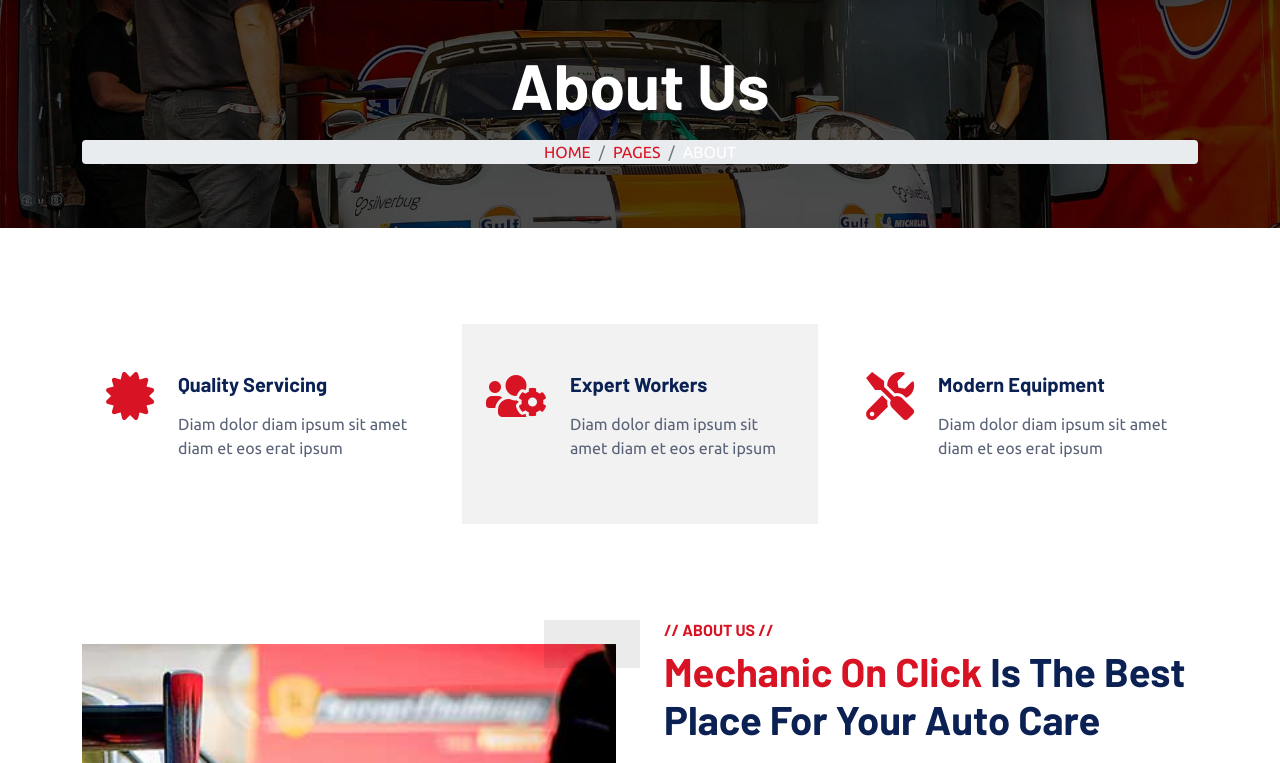
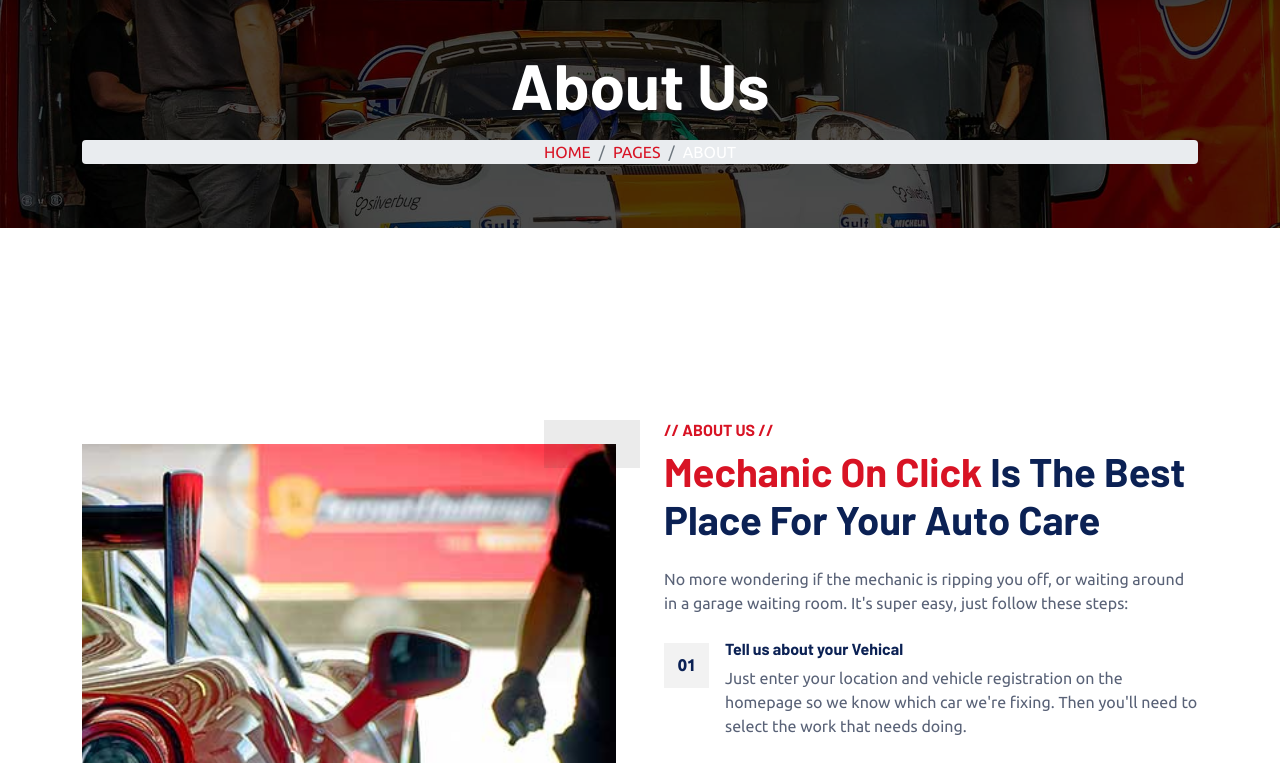
Before and after one commit to rhlgr/MechanicOnClick, a Django app: page /about/ in a window 1280 px wide. Shown: the part 76-839 px from the top of the page. Run offline with Django 4.2, Linux system fonts and the light colour scheme; some libraries are stand-ins or nearby versions.

Commit message:
Added Provided Services Models and Views

```diff
--- a/Base/views.py
+++ b/Base/views.py
@@ -2,6 +2,7 @@
 from .forms import BookingForm , ContactForm
 from account.models import Employee
 from .models import Testimonial
+from ERP.models import ProvidedService
 # Create your views here.
 def home(request):
     if request.method == 'POST':
@@ -22,10 +23,12 @@
     context = {}
     employees = Employee.objects.filter(on_display = True)
     testimonials = Testimonial.objects.filter(on_display = True)
+    provided_services = ProvidedService.objects.filter(on_display = True)
     print("Hello")
     print(testimonials.values())
     context['employees'] = employees
     context['testimonials'] = testimonials
+    context['provided_services'] = provided_services
 
 
     return render(request,'Base/home.html', context=context)
--- a/ERP/models.py
+++ b/ERP/models.py
@@ -12,9 +12,12 @@
         return self.number
 class ProvidedService(models.Model):
     name = models.CharField(max_length=100)
+    description = models.CharField(max_length=400, default="Diam dolor diam ipsum sit amet diam et eos erat ipsum")
     duration = models.DurationField()
     renew_time = models.DurationField()
     price = models.IntegerField(default=500)
+    on_display = models.BooleanField(default=False)
+    icon = models.CharField(max_length=50 , default="fa fa-certificate fa-3x text-primary flex-shrink-0")
 
     def __str__(self) -> str:
         return self.name
--- a/templates/Base/service_view.html
+++ b/templates/Base/service_view.html
@@ -3,36 +3,22 @@
 <div class="container-xxl py-5">
     <div class="container">
         <div class="row g-4">
+            {% for provided_service in provided_services %}
             <div class="col-lg-4 col-md-6 wow fadeInUp" data-wow-delay="0.1s">
+
                 <div class="d-flex py-5 px-4">
-                    <i class="fa fa-certificate fa-3x text-primary flex-shrink-0"></i>
+                    <i class="{{provided_service.icon}}"></i>
                     <div class="ps-4">
-                        <h5 class="mb-3">Quality Servicing</h5>
-                        <p>Diam dolor diam ipsum sit amet diam et eos erat ipsum</p>
-                        <!-- <a class="text-secondary border-bottom" href="">Read More</a> -->
+                        <h5 class="mb-3">{{provided_service.name}}</h5>
+                        <p>{{provided_service.description}}</p>
+
                     </div>
                 </div>
+
             </div>
-            <div class="col-lg-4 col-md-6 wow fadeInUp" data-wow-delay="0.3s">
-                <div class="d-flex bg-light py-5 px-4">
-                    <i class="fa fa-users-cog fa-3x text-primary flex-shrink-0"></i>
-                    <div class="ps-4">
-                        <h5 class="mb-3">Expert Workers</h5>
-                        <p>Diam dolor diam ipsum sit amet diam et eos erat ipsum</p>
-                        <!-- <a class="text-secondary border-bottom" href="">Read More</a> -->
-                    </div>
-                </div>
-            </div>
-            <div class="col-lg-4 col-md-6 wow fadeInUp" data-wow-delay="0.5s">
-                <div class="d-flex py-5 px-4">
-                    <i class="fa fa-tools fa-3x text-primary flex-shrink-0"></i>
-                    <div class="ps-4">
-                        <h5 class="mb-3">Modern Equipment</h5>
-                        <p>Diam dolor diam ipsum sit amet diam et eos erat ipsum</p>
-                        <!-- <a class="text-secondary border-bottom" href="">Read More</a> -->
-                    </div>
-                </div>
-            </div>
+            {% endfor %}
+
+
         </div>
     </div>
 </div>
```
Also changed, not shown: ERP/migrations/0010_providedservice_description_providedservice_icon_and_more.py (added), db.sqlite3.
